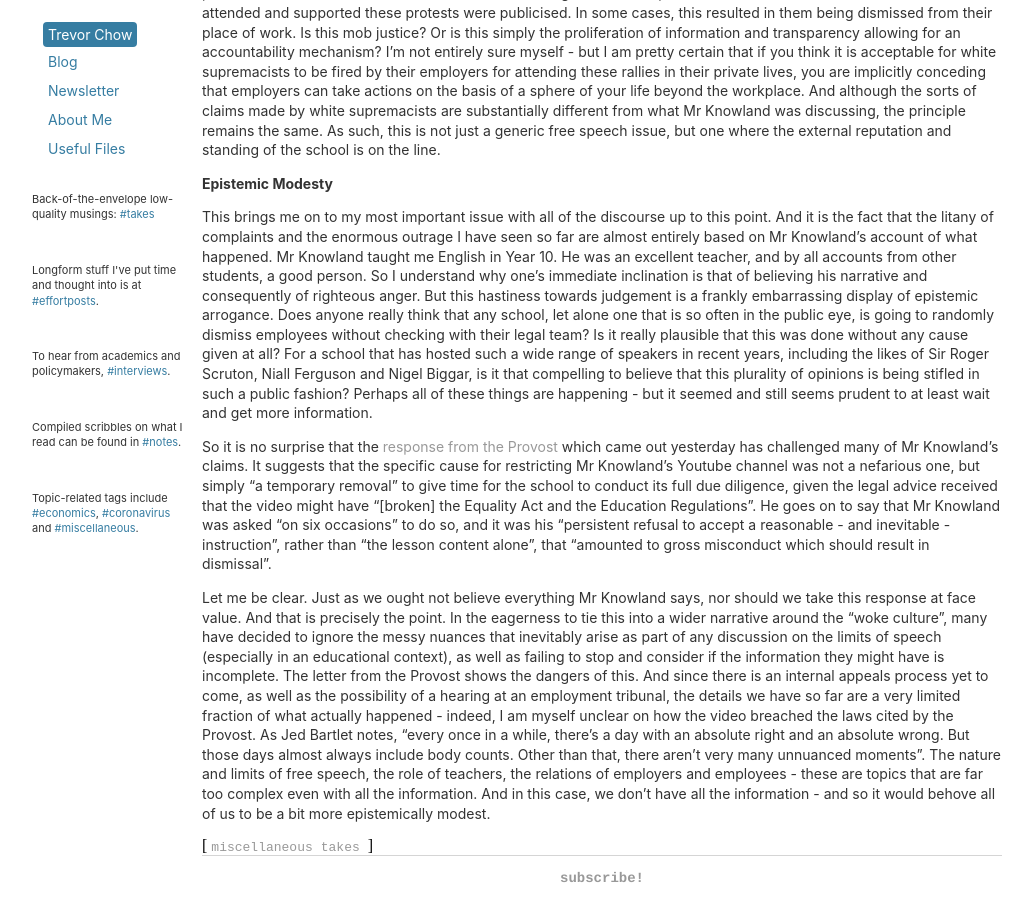
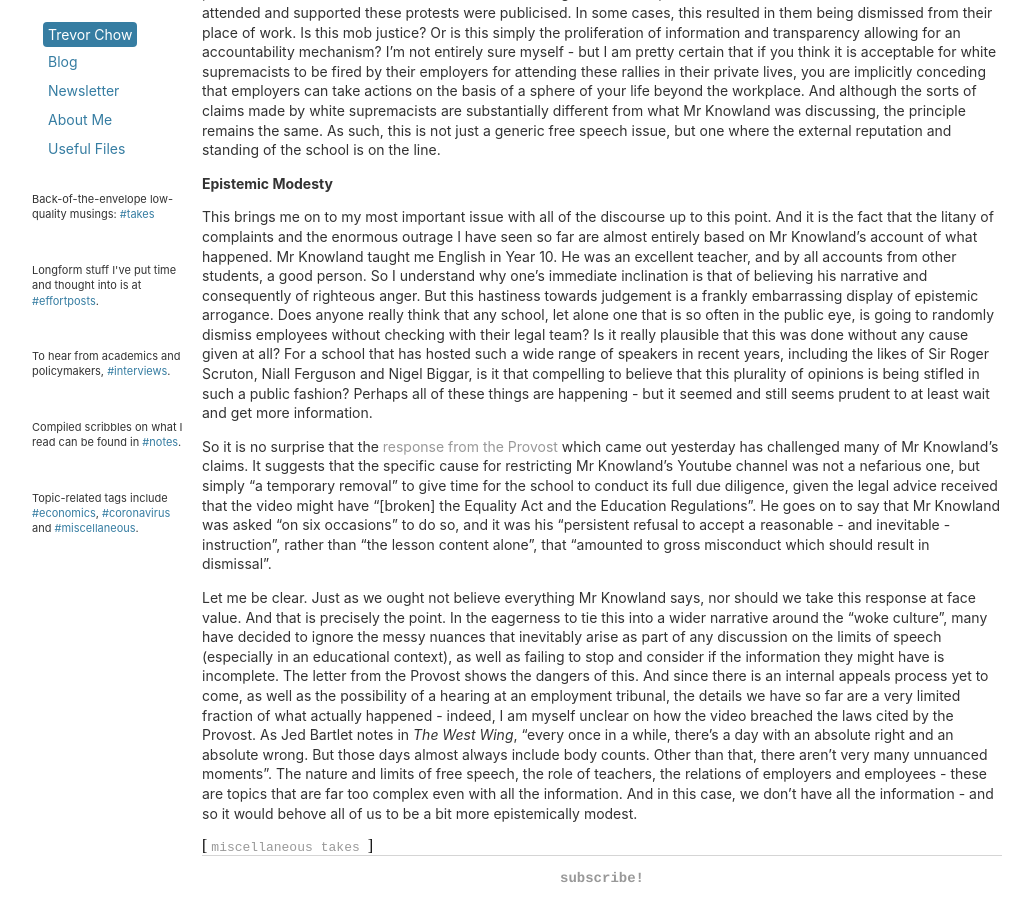
Before and after one commit to tmychow/tmychow.github.io, a Jekyll site: the page built from _posts/2020-11-30-culture-wars-and-epistemic-modesty.md, in a window 1280 px wide and 900 px high, scrolled down 1399 px. Shown: the whole window, without its empty margins (28-1061 px from the left). Built offline with Jekyll 4.4.1, drawn with Linux system fonts in a browser that asks for light colours.

Commit message:
Update 2020-11-30-culture-wars-and-epistemic-modesty.md

```diff
--- a/_posts/2020-11-30-culture-wars-and-epistemic-modesty.md
+++ b/_posts/2020-11-30-culture-wars-and-epistemic-modesty.md
@@ -28,4 +28,4 @@ This brings me on to my most important issue with all of the discourse up to thi
 
 So it is no surprise that the [response from the Provost](https://twitter.com/tmychow/status/1333204255386316800/photo/1) which came out yesterday has challenged many of Mr Knowland's claims. It suggests that the specific cause for restricting Mr Knowland's Youtube channel was not a nefarious one, but simply "a temporary removal" to give time for the school to conduct its full due diligence, given the legal advice received that the video might have "[broken] the Equality Act and the Education Regulations". He goes on to say that Mr Knowland was asked "on six occasions" to do so, and it was his "persistent refusal to accept a reasonable - and inevitable - instruction", rather than "the lesson content alone", that "amounted to gross misconduct which should result in dismissal".
 
-Let me be clear. Just as we ought not believe everything Mr Knowland says, nor should we take this response at face value. And that is precisely the point. In the eagerness to tie this into a wider narrative around the "woke culture", many have decided to ignore the messy nuances that inevitably arise as part of any discussion on the limits of speech (especially in an educational context), as well as failing to stop and consider if the information they might have is incomplete. The letter from the Provost shows the dangers of this. And since there is an internal appeals process yet to come, as well as the possibility of a hearing at an employment tribunal, the details we have so far are a very limited fraction of what actually happened - indeed, I am myself unclear on how the video breached the laws cited by the Provost. As Jed Bartlet notes, "every once in a while, there's a day with an absolute right and an absolute wrong. But those days almost always include body counts. Other than that, there aren't very many unnuanced moments". The nature and limits of free speech, the role of teachers, the relations of employers and employees - these are topics that are far too complex even with all the information. And in this case, we don't have all the information - and so it would behove all of us to be a bit more epistemically modest.
+Let me be clear. Just as we ought not believe everything Mr Knowland says, nor should we take this response at face value. And that is precisely the point. In the eagerness to tie this into a wider narrative around the "woke culture", many have decided to ignore the messy nuances that inevitably arise as part of any discussion on the limits of speech (especially in an educational context), as well as failing to stop and consider if the information they might have is incomplete. The letter from the Provost shows the dangers of this. And since there is an internal appeals process yet to come, as well as the possibility of a hearing at an employment tribunal, the details we have so far are a very limited fraction of what actually happened - indeed, I am myself unclear on how the video breached the laws cited by the Provost. As Jed Bartlet notes in *The West Wing*, "every once in a while, there's a day with an absolute right and an absolute wrong. But those days almost always include body counts. Other than that, there aren't very many unnuanced moments". The nature and limits of free speech, the role of teachers, the relations of employers and employees - these are topics that are far too complex even with all the information. And in this case, we don't have all the information - and so it would behove all of us to be a bit more epistemically modest.
```
